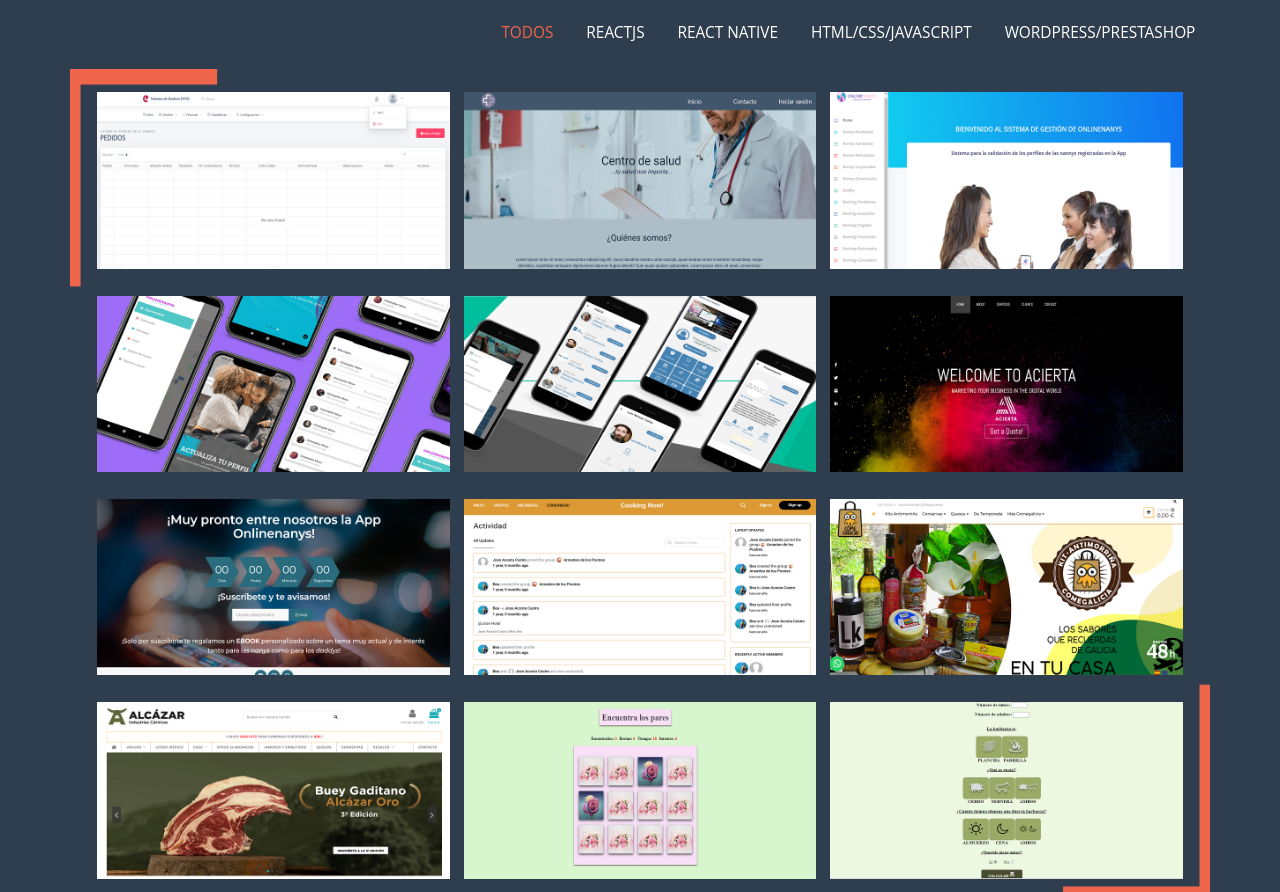
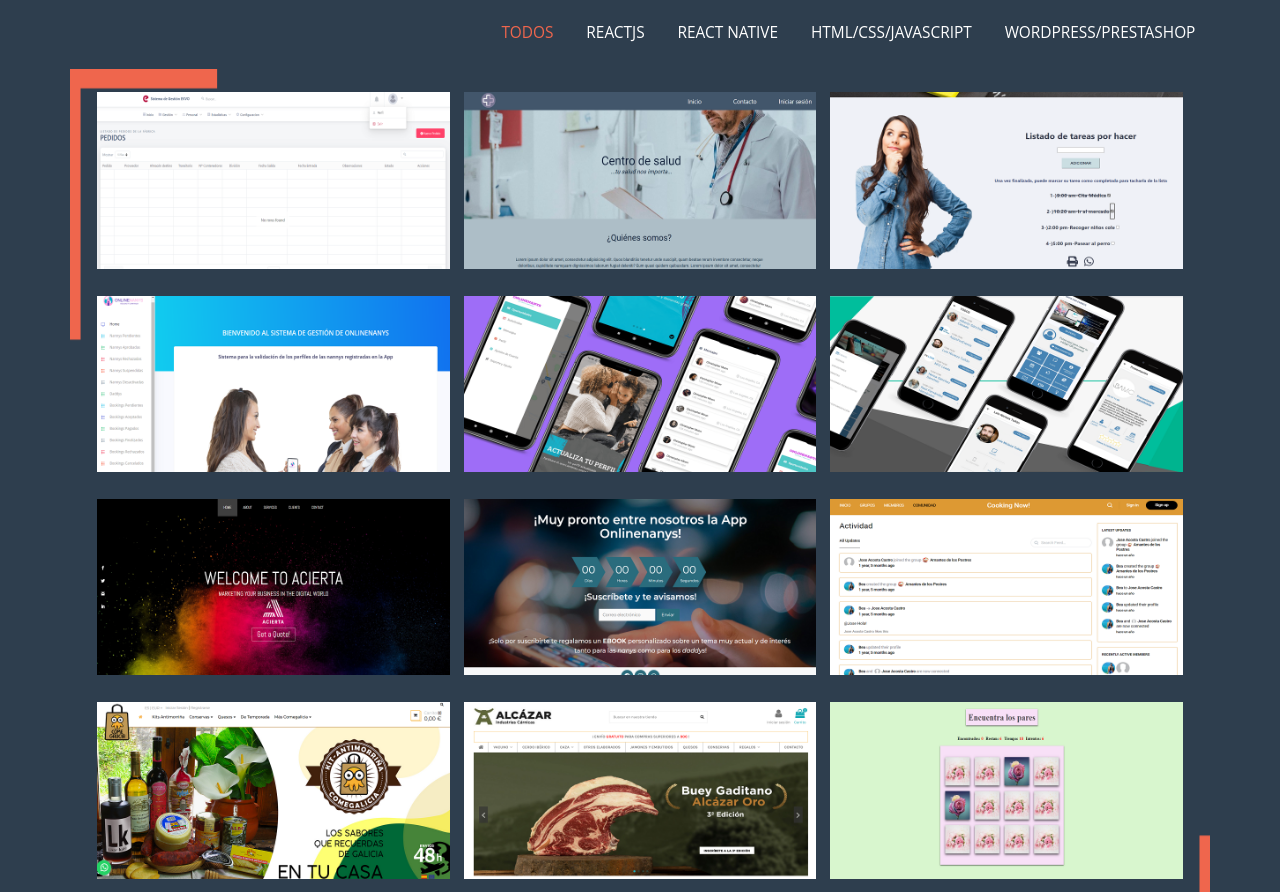
Before and after one commit to bealazo/portfolio, a plain HTML site: page index.html in a window 1280 px wide. Shown: the part 1435-2327 px from the top of the page. Drawn offline with nearby package versions, Linux system fonts and the light colour scheme.

Commit message:
app added

```diff
--- a/index.html
+++ b/index.html
@@ -273,6 +273,13 @@
 
 													</div>
 													<div class="col-xs-4 img-top grid_box">
+														<a href="https://github.com/bealazo/todo-list/" target="_blank" title="Frontend de app web para gestionar lista de tareas diarias.">
+															  <img src="images/pic-14.png" class="img-responsive" alt="">
+
+														</a>
+
+													</div>
+													<div class="col-xs-4 img-top grid_box">
 														<a href="https://github.com/bealazo/onlinenanys-admin-system" target="_blank" title="Frontend de app web para gestión interna de app Onlinenanys.">
 															  <img src="images/pic-3.png" class="img-responsive" alt="">
 
@@ -353,6 +360,13 @@
 													<a href="https://github.com/bealazo/centro-salud" target="_blank" title="Frontend de app web para centro de salud. Proyecto personal.">
 														  <img src="images/pic-2.png" class="img-responsive" alt="">
 												   </a>
+
+												</div>
+												<div class="col-xs-4 img-top grid_box">
+													<a href="https://github.com/bealazo/todo-list/" target="_blank" title="Frontend de app web para gestionar lista de tareas diarias.">
+														  <img src="images/pic-14.png" class="img-responsive" alt="">
+
+													</a>
 
 												</div>
 												<div class="col-xs-4 img-top grid_box">
```
Also changed, not shown: images/pic-14.png (added).
